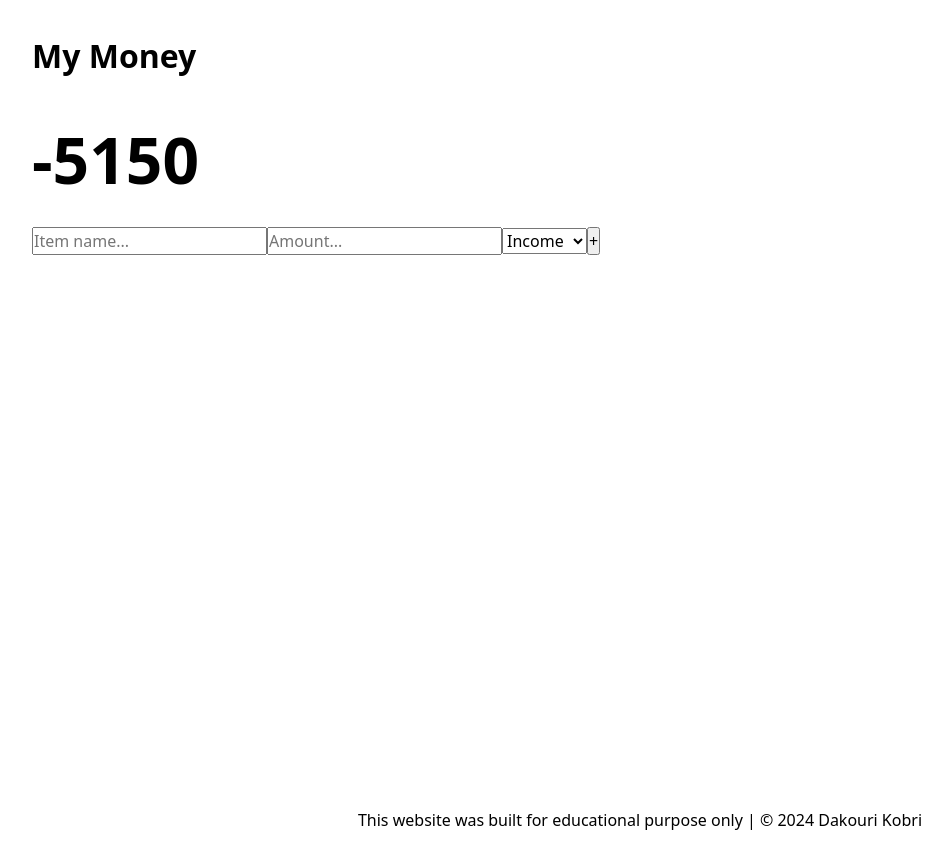
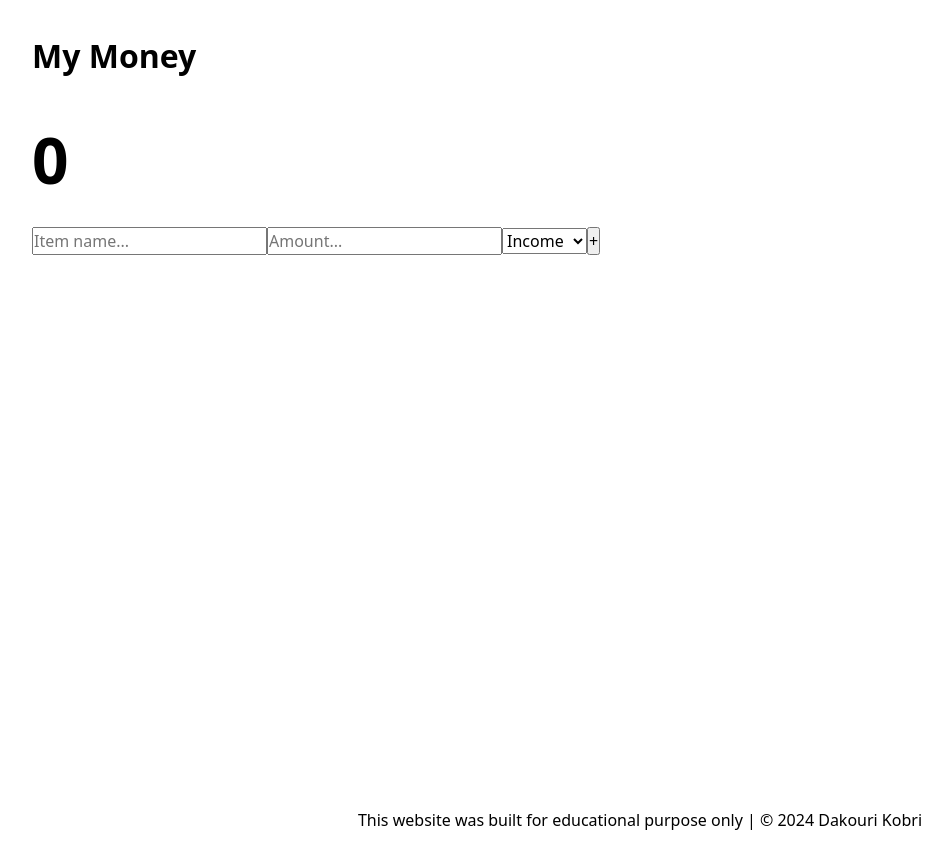
Before and after one commit to DakouriKobri/basic-expense-tracker-react-vite, a React (Vite) app: page / in a window 1280 px wide. Shown: the whole page, without its empty margins (0-952 px from the left). Built offline with nearby package versions, Linux system fonts and the light colour scheme.

Commit message:
Compute and display balance

```diff
--- a/src/App.jsx
+++ b/src/App.jsx
@@ -26,12 +26,18 @@ function App() {
   function handleSubmit(event) {
     event.preventDefault();
 
-    const item = { name, amount, category };
+    const item = { name, amount: +amount, category };
     setItems((currentItems) => [...currentItems, item]);
     setName('');
     setAmount('');
     setCategory('income');
   }
+
+  const balance = items.reduce(
+    (sum, item) =>
+      item.category === 'expense' ? sum - item.amount : sum + item.amount,
+    0
+  );
 
   const itemsList = items.map((item) => {
     const { name, amount, category } = item;
@@ -57,7 +63,10 @@ function App() {
       </header>
 
       <main className="main">
-        <div className="balance">-5150</div>
+        <div className="balance">
+          {balance > 0 && '+'}
+          {balance}
+        </div>
 
         <form className="form" onSubmit={handleSubmit}>
           <input
```
